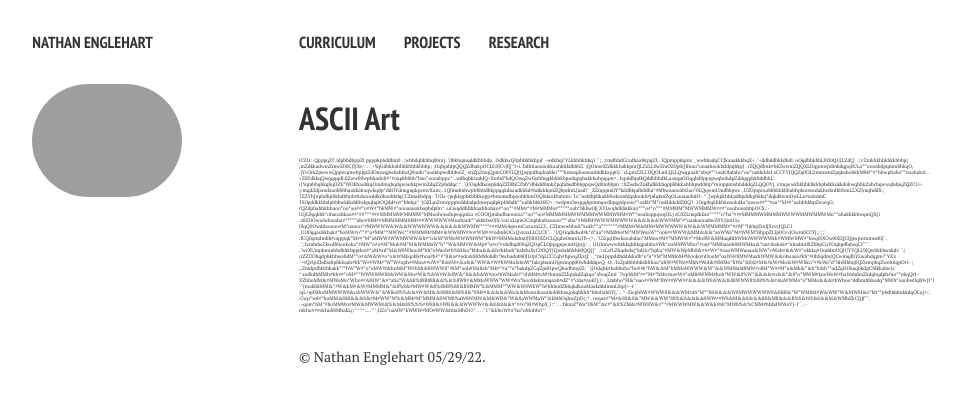
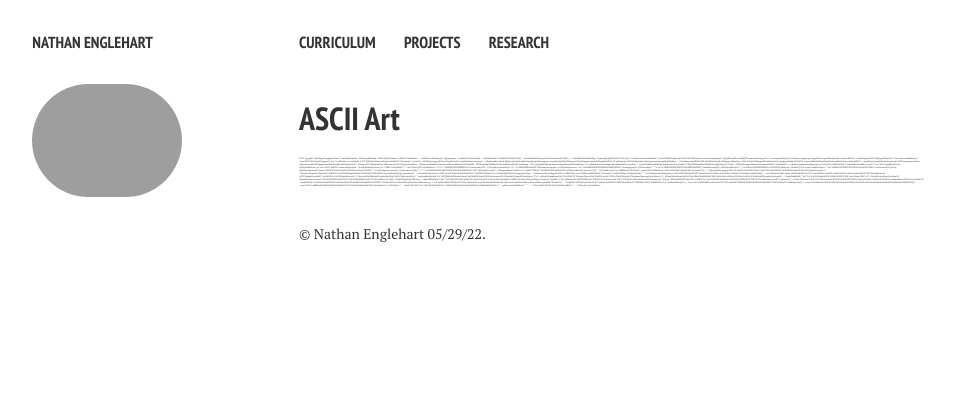
Before and after one commit to nathanenglehart/nathanenglehart.github.io, a Jekyll site: the page built from ascii_art.md, in a window 1280 px wide. Shown: the top 404 px of the page, without its empty margins (21-986 px from the left). Built offline with Jekyll 4.4.1, drawn with Linux system fonts in a browser that asks for light colours; nearby versions of some CDN libraries.

Commit message:
Update ascii_art.md

```diff
--- a/ascii_art.md
+++ b/ascii_art.md
@@ -7,7 +7,7 @@ modified: 2-16-22
 comments: false
 ---
 
-<p style="font-size:5px;">
+<p style="font-size:2px;">
 
 
 
```
